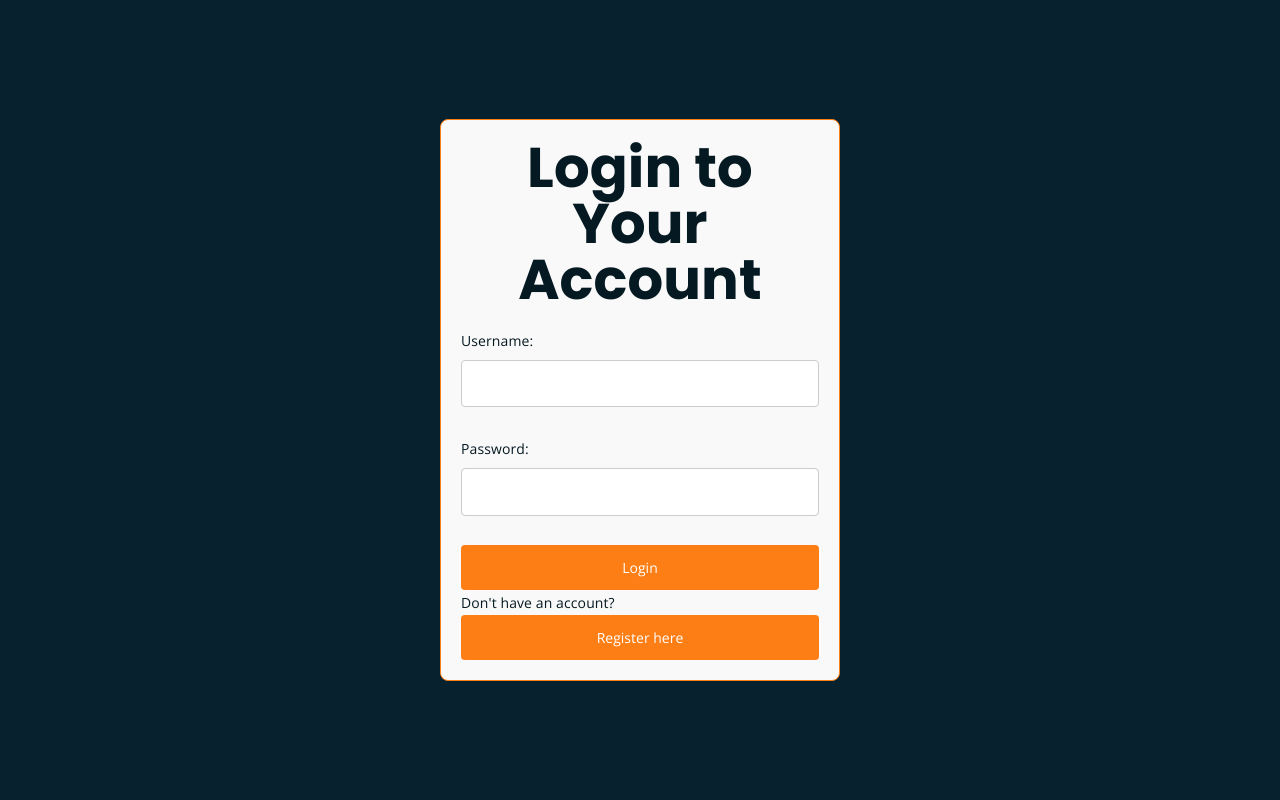
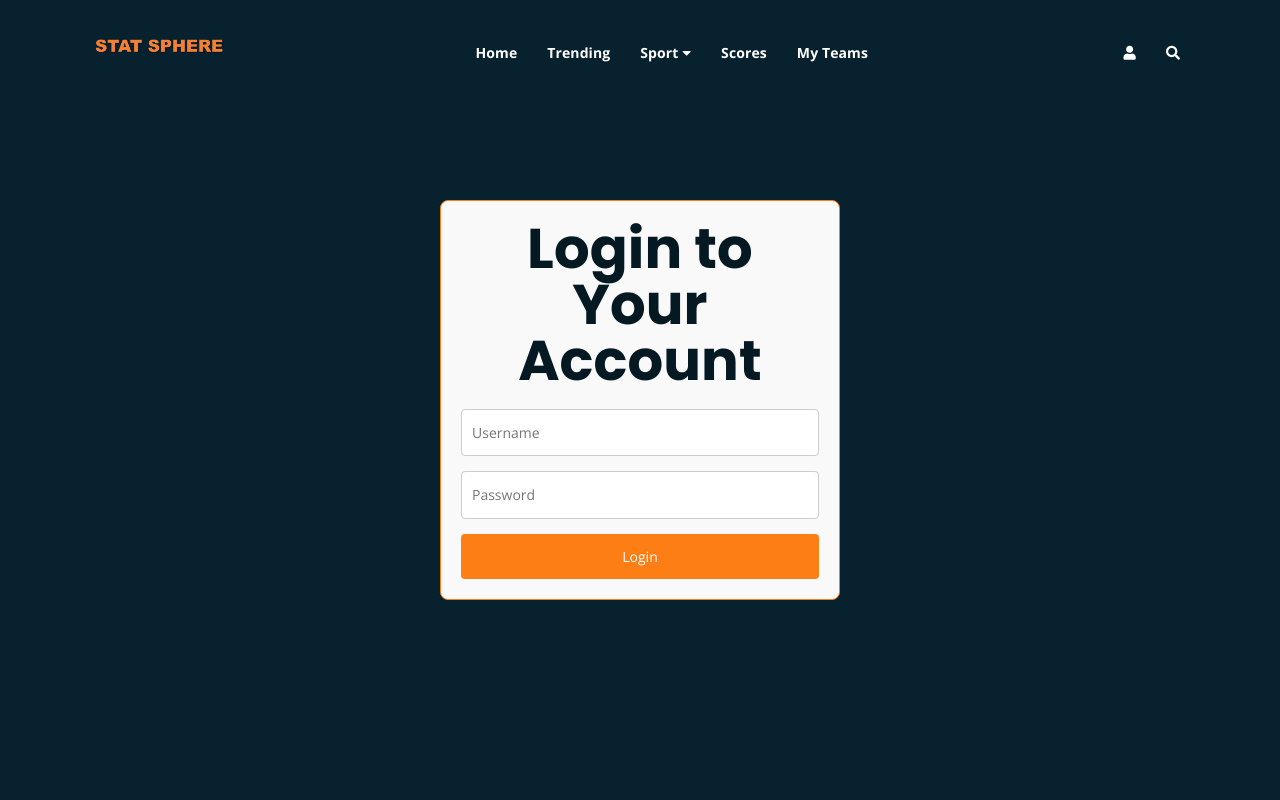
Before and after one commit to saif-32/Statsphere, a React (Create React App) app in the folder client/: page /login in a window 1280 px wide. Shown: the top 800 px of the page. Built offline with nearby package versions, Linux system fonts and the light colour scheme.

Commit message:
Update login.js

```diff
--- a/client/src/pages/login.js
+++ b/client/src/pages/login.js
@@ -1,83 +1,67 @@
 import React, { useState } from 'react';
+import Header from '../components/header';
+import Footer from '../components/footer';
 import axios from 'axios';
 import { useCookies } from 'react-cookie';
-import { useNavigate } from 'react-router-dom';
+import { navigate, useNavigate } from 'react-router-dom'
 
 export const Login = () => {
   const [username, setUsername] = useState('');
   const [password, setPassword] = useState('');
-  const [isRegistering, setIsRegistering] = useState(false);
-  const [_, setCookies] = useCookies(['access_token']);
-  const navigate = useNavigate();
 
-  const handleLogin = async (event) => {
-    event.preventDefault();
+  const [_, setCookies] = useCookies(["access_token"])
+
+  const navigate = useNavigate()
+
+  const handleLogin = async (e) => {
+    e.preventDefault();
+
+
 
     try {
-      const result = await axios.post('http://localhost:3001/auth/login', {
+      const response = await axios.post("http://localhost:3001/auth/login", {
         username,
-        password,
+        password
       });
 
-      setCookies('access_token', result.data.token);
-      window.localStorage.setItem('userID', result.data.userID);
-      navigate('/');
-    } catch (error) {
-      console.error(error);
+      setCookies('access_token', response.data.token)
+      window.localStorage.setItem("userID", response.data.userID)
+      navigate('/')
+
+    } catch (err) {
+      console.error(err)
     }
-  };
 
-  const handleRegister = async (event) => {
-    event.preventDefault();
-
-    try {
-      await axios.post('http://localhost:3001/auth/register', {
-        username,
-        password,
-      });
-      alert('Registration Completed! Now login.');
-      setIsRegistering(false); // Switch back to login form after registration
-    } catch (error) {
-      console.error(error);
-    }
   };
 
   return (
-    <div className="login-container">
-      <div className="login-form">
-        <h1>{isRegistering ? 'Register' : 'Login'} to Your Account</h1>
-        <form onSubmit={isRegistering ? handleRegister : handleLogin}>
-          <div className="form-group">
-            <label htmlFor="username">Username:</label>
+    <div>
+      <Header />
+      <div className="login-container">
+        <div className="login-form">
+          <h1>Login to Your Account</h1>
+          <form onSubmit={handleLogin}>
             <input
               type="text"
-              id="username"
+              placeholder="Username"
               value={username}
               onChange={(e) => setUsername(e.target.value)}
               required
             />
-          </div>
-          <div className="form-group">
-            <label htmlFor="password">Password:</label>
             <input
               type="password"
-              id="password"
+              placeholder="Password"
               value={password}
               onChange={(e) => setPassword(e.target.value)}
               required
             />
-          </div>
-          <button type="submit">{isRegistering ? 'Register' : 'Login'}</button>
-        </form>
-        <p>
-          {isRegistering
-            ? 'Already have an account?'
-            : 'Don\'t have an account?'}
-          <button onClick={() => setIsRegistering(!isRegistering)}>
-            {isRegistering ? 'Login here' : 'Register here'}
-          </button>
-        </p>
+            <button type="submit">Login</button>
+          </form>
+        </div>
       </div>
+      <Footer />
     </div>
   );
 };
+
+export default Login;
```
